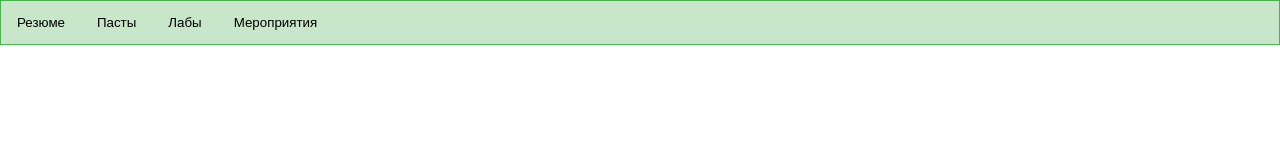
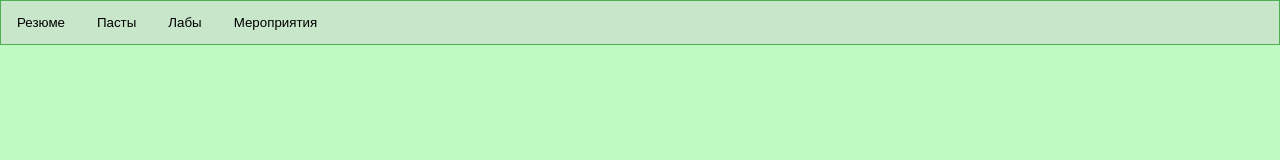
Before and after one commit to Mayton101/Mayton101.github.io, a plain HTML site: page index.html in a window 1280 px wide. Drawn offline with Linux system fonts and the light colour scheme.

Commit message:
super really final

```diff
--- a/index.html
+++ b/index.html
@@ -212,7 +212,7 @@ img {
         width: 100%;
         margin: 0;
         font-family: 'Trebuchet MS';
-        background: #ffffff;
+        background: #befac1;
     }
     .list
     {
```
